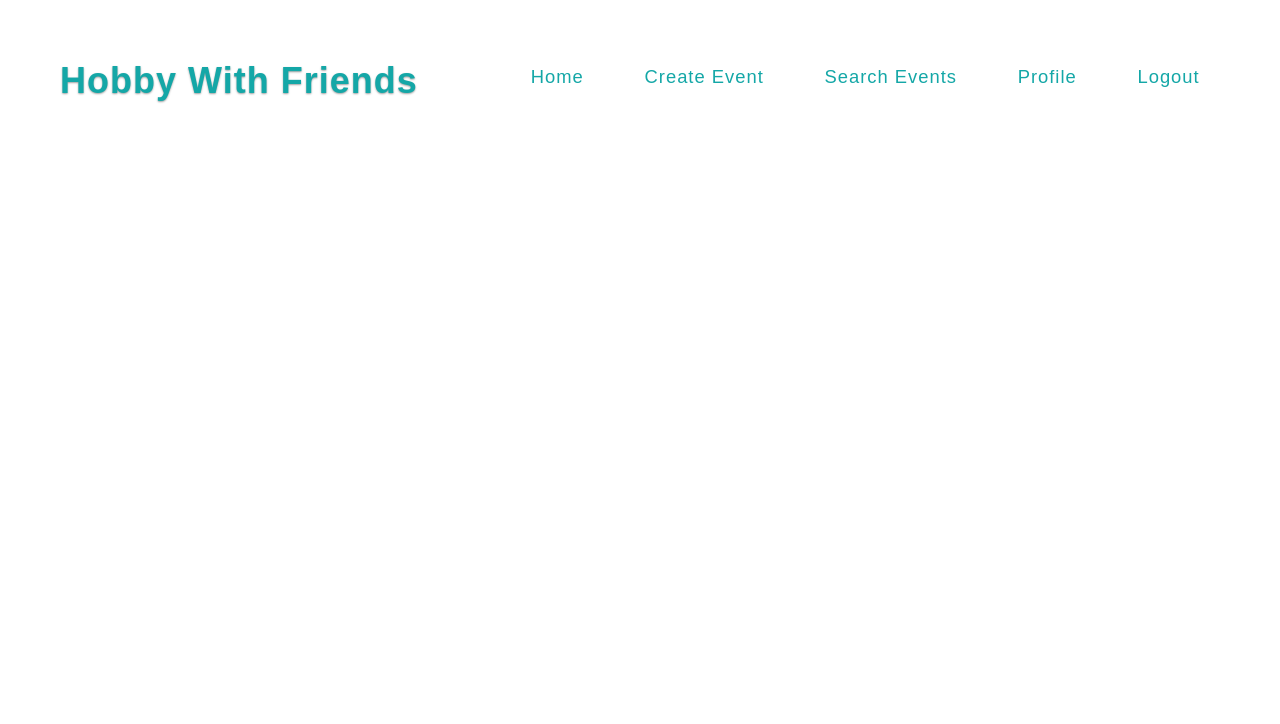
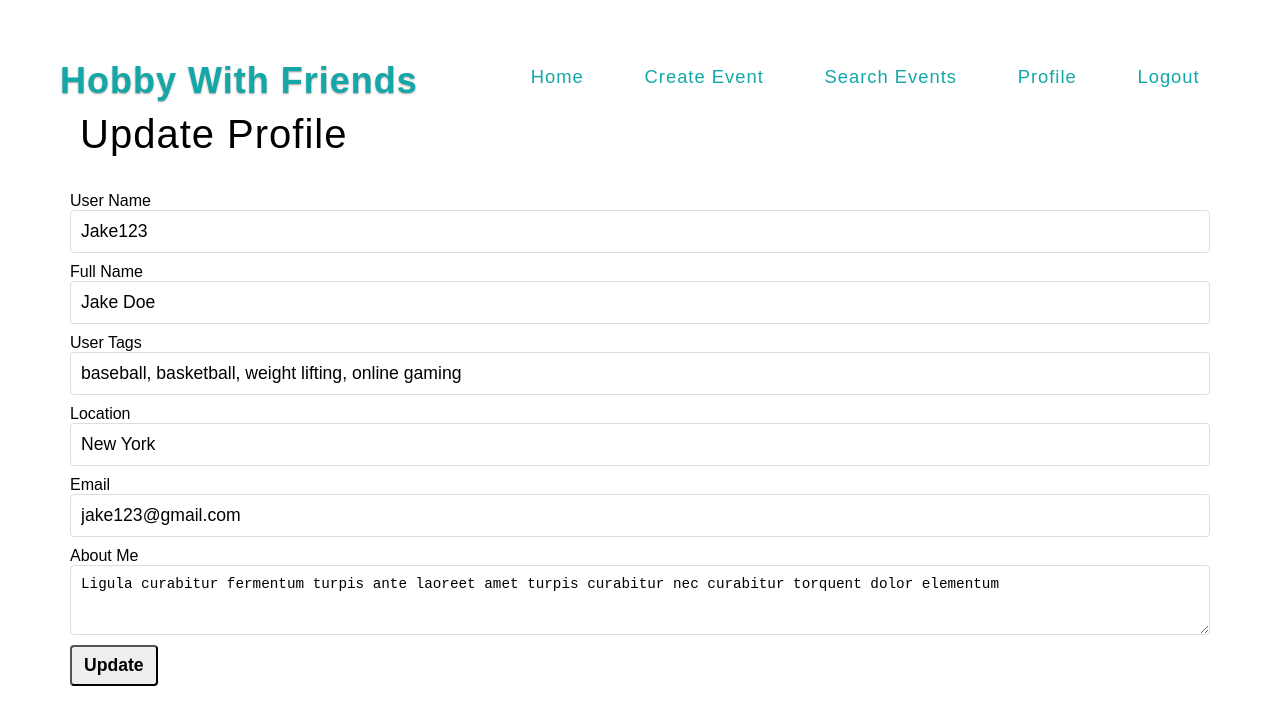
Before and after one commit to amichot/hobby-with-friends, a React (Create React App) app: page /update-profile in a window 1280 px wide. Shown: the top 724 px of the page. Built offline with nearby package versions, Linux system fonts and the light colour scheme; a web font is replaced by a local one.

Commit message:
editable user profile

```diff
--- a/src/components/App/App.js
+++ b/src/components/App/App.js
@@ -9,6 +9,7 @@ import CreateEventPage from '../../routes/CreateEventPage/CreateEventPage';
 import SearchEventPage from '../../routes/SearchEventPage/SearchEventPage';
 import EventPage from '../../routes/EventPage/EventPage';
 import UserProfilePage from '../../routes/UserProfilePage/UserProfilePage';
+import UpdateProfilePage from '../../routes/UserProfilePage/UpdateProfilePage';
 import {MyDateFormat} from '../Utils/Utils';
 
 import './App.css';
@@ -17,6 +18,7 @@ function App(props) {
   const newEvent = [
     {
       id: 1,
+      owner: 1,
       name: 'Basketball 3v3',
       tags: 'basketball',
       location: '1501 Dave Dixon Dr, New Orleans LA 70113 United States',
@@ -26,15 +28,26 @@ function App(props) {
     },
     {
       id: 2,
+      owner: 2,
       name: 'Sand Volleyball',
       tags: 'volleyball',
       location: '123 VolleyBall Lane, Los Angeles, CA 12345 United States',
       date: MyDateFormat(new Date()),
       information: 'Looking for 5 people total for some fun in the sun',
+      attending: [1, 2, 5],
     },
   ];
   const testUsers = [
-    {id: 1, name: 'Jake'},
+    {
+      id: 1,
+      name: 'Jake123',
+      'full-name': 'Jake Doe',
+      tags: 'baseball, basketball, weight lifting, online gaming',
+      location: 'New York',
+      email: 'jake123@gmail.com',
+      'about-me':
+        'Ligula curabitur fermentum turpis ante laoreet amet turpis curabitur nec curabitur torquent dolor elementum',
+    },
     {id: 2, name: 'Sally'},
     {id: 3, name: 'Bill'},
     {id: 4, name: 'Carl'},
@@ -52,7 +65,7 @@ function App(props) {
     return setUsers(e);
   }
 
-  function addEvent(e = {}) {
+  function handleAddEvent(e = {}) {
     const newEvents = events;
     newEvents.push({
       id: events.length + 1,
@@ -66,6 +79,14 @@ function App(props) {
     return newEvents;
   }
 
+  function handleUpdateUser(updatedUser = {}) {
+    const newUsers = testUsers.map(user =>
+      user.id === updatedUser.id ? updatedUser : user
+    );
+    updateUsers(newUsers);
+    return newUsers;
+  }
+
   return (
     <div className="App">
       <header className="main-content">
@@ -77,7 +98,8 @@ function App(props) {
             <Route path="/login" component={LoginPage} />
             <Route path="/register" component={RegistrationPage} />
             <Route
-              path="/home"
+              exact
+              path="/"
               render={routeProps => (
                 <HomePage {...routeProps} events={events} />
               )}
@@ -87,7 +109,7 @@ function App(props) {
               render={routeProps => (
                 <CreateEventPage
                   {...routeProps}
-                  createEvent={e => addEvent(e)}
+                  addEvent={e => handleAddEvent(e)}
                 />
               )}
             />
@@ -103,7 +125,22 @@ function App(props) {
                 <EventPage {...routeProps} events={events} users={users} />
               )}
             />
-            <Route path="/profile" component={UserProfilePage} />
+            <Route
+              path="/profile"
+              render={routeProps => (
+                <UserProfilePage {...routeProps} user={users[0]} />
+              )}
+            />
+            <Route
+              path="/update-profile"
+              render={routeProps => (
+                <UpdateProfilePage
+                  {...routeProps}
+                  user={users[0]}
+                  updateUser={e => handleUpdateUser(e)}
+                />
+              )}
+            />
           </Switch>
         }
       </main>
--- a/src/components/Event/UsersAttending.js
+++ b/src/components/Event/UsersAttending.js
@@ -7,7 +7,7 @@ export default function Event(props) {
     return (
       <Li key={user.id}>
         <Span className="user">{user.name}</Span>{' '}
-        <Button className="kick" type="submit">
+        <Button className="kick" type="button">
           remove
         </Button>
       </Li>
--- a/src/components/Header/Header.js
+++ b/src/components/Header/Header.js
@@ -9,7 +9,7 @@ export default function Header() {
         <div id="logo">
           <h1>
             {' '}
-            <Link to="/home">Hobby with Friends </Link>
+            <Link to="/">Hobby with Friends </Link>
           </h1>
         </div>
         <label htmlFor="drop" className="toggle">
@@ -18,7 +18,7 @@ export default function Header() {
         <input type="checkbox" id="drop" />
         <ul className="menu mt-2 ml-auto">
           <li>
-            <Link className="scroll" to="/home">
+            <Link className="scroll" to="/">
               <span>Home</span>
             </Link>
           </li>
--- /dev/null
+++ b/src/components/UserProfile/UpdateProfile.js
@@ -0,0 +1,97 @@
+import React from 'react';
+
+import {useFormInput, Button, Input, Textarea} from '../Utils/Utils';
+
+export default function EditProfile(props) {
+  const name = useFormInput(props.user.name);
+  const fullName = useFormInput(props.user['full-name']);
+  const tags = useFormInput(props.user.tags);
+  const location = useFormInput(props.user.location);
+  const email = useFormInput(props.user.email);
+  const about = useFormInput(props.user['about-me']);
+
+  const user = {
+    id: props.user.id,
+    name: name.value,
+    'full-name': fullName.value,
+    tags: tags.value,
+    location: location.value,
+    email: email.value,
+    'about-me': about.value,
+  };
+  console.log(user);
+
+  return (
+    <form
+      className="UserForm"
+      action="#"
+      onSubmit={e => {
+        e.preventDefault();
+        props.updateUser(user);
+        return props.history.push('/profile');
+      }}
+    >
+      <div className="user_name">
+        <label htmlFor="UserForm__user_name">User Name</label>
+        <Input
+          name="user_name"
+          type="text"
+          {...name}
+          required
+          id="UserForm__user_name"
+        />
+      </div>
+      <div className="full_name">
+        <label htmlFor="UserForm__full_name">Full Name</label>
+        <Input
+          name="full_name"
+          type="text"
+          {...fullName}
+          required
+          id="UserForm__full_name"
+        />
+      </div>
+      <div className="user_tags">
+        <label htmlFor="UserForm__user_tags">User Tags</label>
+        <Input
+          name="user_tags"
+          type="text"
+          {...tags}
+          required
+          id="UserForm__user_tags"
+        />
+      </div>
+      <div className="location">
+        <label htmlFor="UserForm__location">Location</label>
+        <Input
+          name="location"
+          type="text"
+          required
+          {...location}
+          id="UserForm__location"
+        />
+      </div>
+      <div className="email">
+        <label htmlFor="UserForm__email">Email</label>
+        <Input
+          name="email"
+          type="email"
+          {...email}
+          required
+          id="UserForm__email"
+        />
+      </div>
+      <div className="About_me">
+        <label htmlFor="UserForm__About_me">About Me</label>
+        <Textarea
+          name="About_me"
+          id="UserForm__About_me"
+          cols="30"
+          rows="3"
+          {...about}
+        />
+      </div>
+      <Button type="submit">Update</Button>
+    </form>
+  );
+}
--- a/src/components/UserProfile/UserProfile.js
+++ b/src/components/UserProfile/UserProfile.js
@@ -1,4 +1,5 @@
 import React from 'react';
+import {Link} from 'react-router-dom';
 import {Button, Li, Span} from '../Utils/Utils';
 
 export default function UserProfile(props) {
@@ -7,30 +8,28 @@ export default function UserProfile(props) {
       <ul className="ProfileInfo">
         <Li key="username" className="profile_user_name">
           User Name: <br />
-          <Span> JohnnyD </Span>
+          <Span> {props.user.name} </Span>
         </Li>
         <Li key="full_name" className="profile_name">
           Full Name: <br />
-          <Span> John Doe </Span>
+          <Span> {props.user['full-name']} </Span>
         </Li>
         <Li key="tags" className="profile_tags">
           Tags: <br />
-          <Span> Baseball, Basketball, Weight Lifting, Online Gaming </Span>
+          <Span> {props.user.tags} </Span>
         </Li>
         <Li key="email" className="email">
           email: <br />
-          <Span>johndoe@gmail.com</Span>
+          <Span>{props.user.email}</Span>
         </Li>
-        <Li key="information" className="Additional_information">
-          Additional Information: <br />
-          <Span>
-            Ligula curabitur fermentum turpis ante laoreet amet turpis curabitur
-            nec curabitur torquent dolor elementum
-          </Span>
+        <Li key="information" className="about_me">
+          About Me: <br />
+          <Span>{props.user['about-me']}</Span>
         </Li>
-
-        <Button type="submit">Edit Profile</Button>
       </ul>
+      <Button type="button">
+        <Link to="/update-profile">Update Profile</Link>
+      </Button>
     </React.Fragment>
   );
 }
--- a/src/components/Utils/Utils.js
+++ b/src/components/Utils/Utils.js
@@ -13,23 +13,6 @@ Object.assign(ReactTableDefaults, {
   defaultPageSize: 5,
   minRows: 3,
 });
-
-export function useFormInput(initialValue) {
-  const [value, setValue] = useState(initialValue);
-
-  function handleChange(e) {
-    setValue(e.target.value);
-  }
-
-  return {
-    value,
-    onChange: handleChange,
-  };
-}
-
-export function NiceDate({date, format = 'YYYY-MM-DD'}) {
-  return formatDate(date, format);
-}
 
 export function MyDateFormat(date) {
   let myDate =
@@ -47,6 +30,19 @@ export function MyDateFormat(date) {
     ' ' +
     date.toLocaleDateString();
   return myDate;
+}
+
+export function useFormInput(initialValue) {
+  const [value, setValue] = useState(initialValue);
+
+  function handleChange(e) {
+    setValue(e.target.value);
+  }
+
+  return {
+    value,
+    onChange: handleChange,
+  };
 }
 
 export function Hyph() {
--- a/src/routes/CreateEventPage/CreateEventPage.js
+++ b/src/routes/CreateEventPage/CreateEventPage.js
@@ -7,7 +7,7 @@ export default function CreateEvent(props) {
   return (
     <Section className="CreateEvent">
       <h2>Create Event</h2>
-      <EventForm createEvent={props.createEvent} />
+      <EventForm {...props} />
     </Section>
   );
 }
--- /dev/null
+++ b/src/routes/UserProfilePage/UpdateProfilePage.js
@@ -0,0 +1,12 @@
+import React from 'react';
+import {Section} from '../../components/Utils/Utils';
+import EditProfile from '../../components/UserProfile/UpdateProfile';
+
+export default function EditProfilePage(props) {
+  return (
+    <Section className="EditProfilePage">
+      <h2>Update Profile</h2>
+      <EditProfile {...props} />
+    </Section>
+  );
+}
--- a/src/routes/UserProfilePage/UserProfilePage.js
+++ b/src/routes/UserProfilePage/UserProfilePage.js
@@ -6,7 +6,7 @@ export default function UserProfilePage(props) {
   return (
     <Section className="UserProfilePage">
       <h2>My Profile</h2>
-      <UserProfile />
+      <UserProfile {...props} />
     </Section>
   );
 }
```
Also changed, not shown: src/components/EventForm/EventForm.js (+22 -4 lines), src/components/Header/Header.css (+5 -5 lines), src/routes/UserProfilePage/EditProfilePage.js (added, +12 -0 lines).
